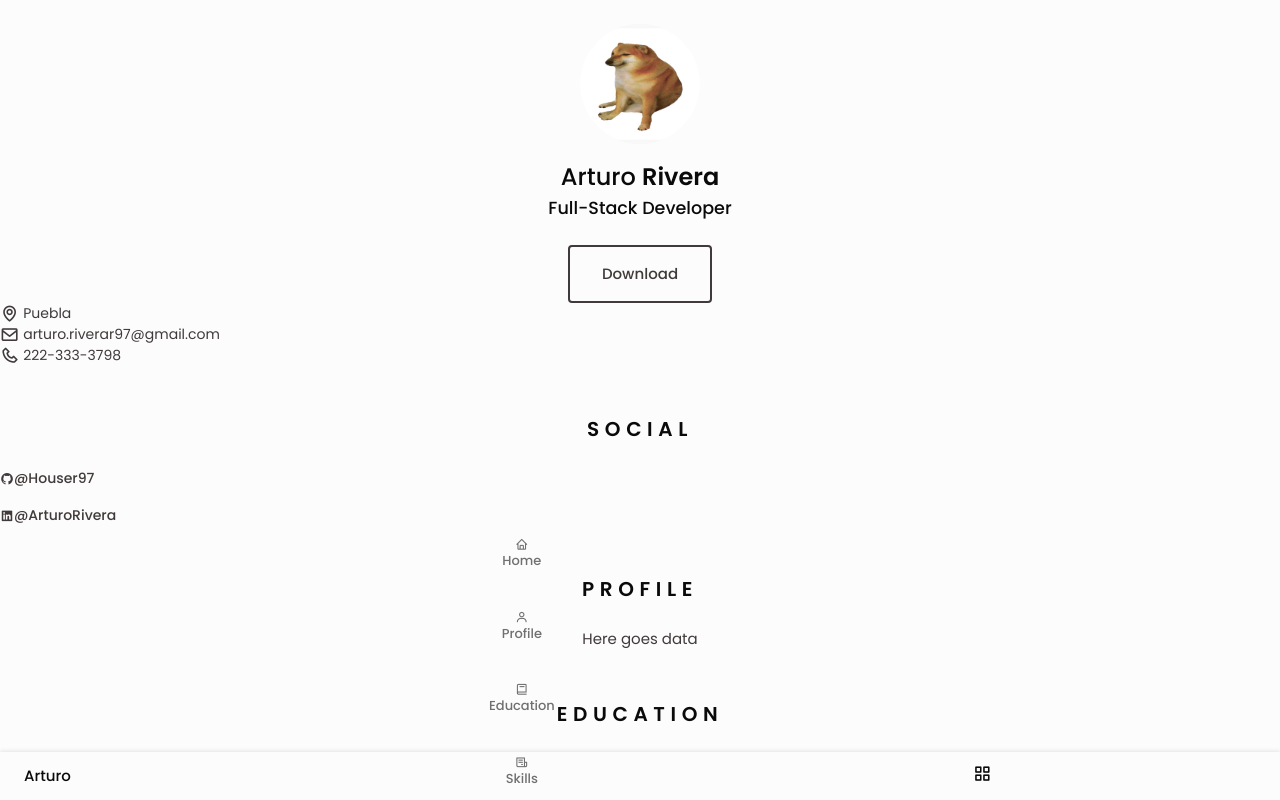
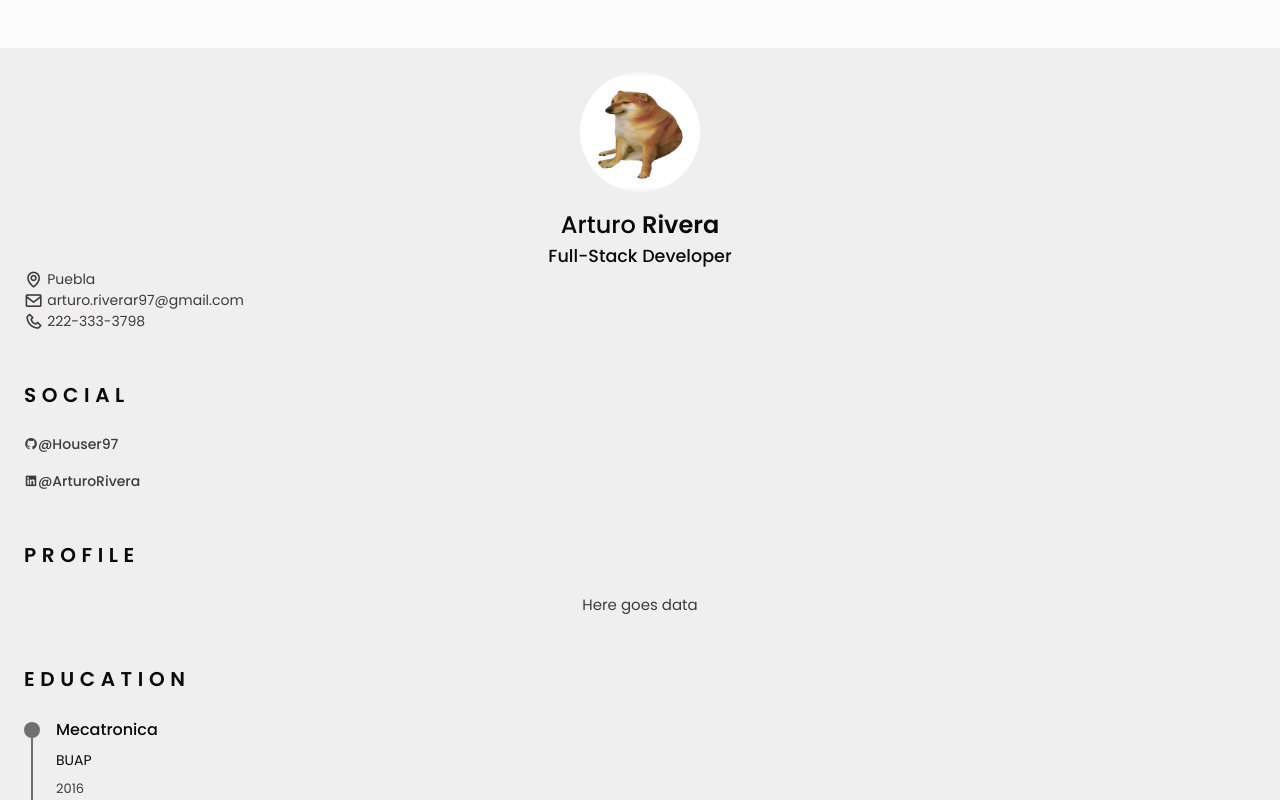
Before and after one commit to Houser97/CV-Application, a React (Vite) app: page / in a window 1280 px wide. Shown: the top 800 px of the page. Built offline with nearby package versions, Linux system fonts and the light colour scheme; the HTML template or start-up script is replaced by a standard one.

Commit message:
Set up application media queries

```diff
--- a/src/App.css
+++ b/src/App.css
@@ -91,3 +91,69 @@
   max-width: 100%;
   height: auto;
 }
+
+@media (max-width: 320px) {
+  .nav__list{
+    grid-template-columns: repeat(2, 1fr);
+    gap: 1rem 0.5rem
+  }
+}
+
+@media (min-width: 968px) {
+  body {
+    margin: 3rem 0;
+  }
+
+  .bd__container {
+    margin-left: auto;
+    margin-right: auto;
+  }
+
+  .header,
+  .scrolltop{
+    display: none;
+  }
+
+  .resume {
+    display: grid;
+    grid-template-columns: 0.5fr 1fr;
+    background-color: var(--container-color);
+    box-shadow: 0 0 8px rgba(13, 12, 12, .15);
+  }
+
+  .resume__left{
+    background-color: var(--container-color-alt);
+  }
+
+  .resume__left,
+  .resume__right{
+    padding: 0 1.5rem;
+  }
+
+  .section-title,
+  .profile__description{
+    text-align: initial;
+  }
+
+  .home__container{
+    gap: 1.5rem;
+  }
+
+  .home__button-movil {
+    display: none !important;
+  }
+
+  .references__container{
+    grid-template-columns: repeat(2, 1fr);
+  }
+
+  .languages__content{
+    grid-template-columns: repeat(3, max-content);
+    column-gap: 3.5rem;
+  }
+
+  .interests__container{
+    grid-template-columns: repeat(4, max-content);
+    column-gap: 3.5rem;
+  }
+}
```
